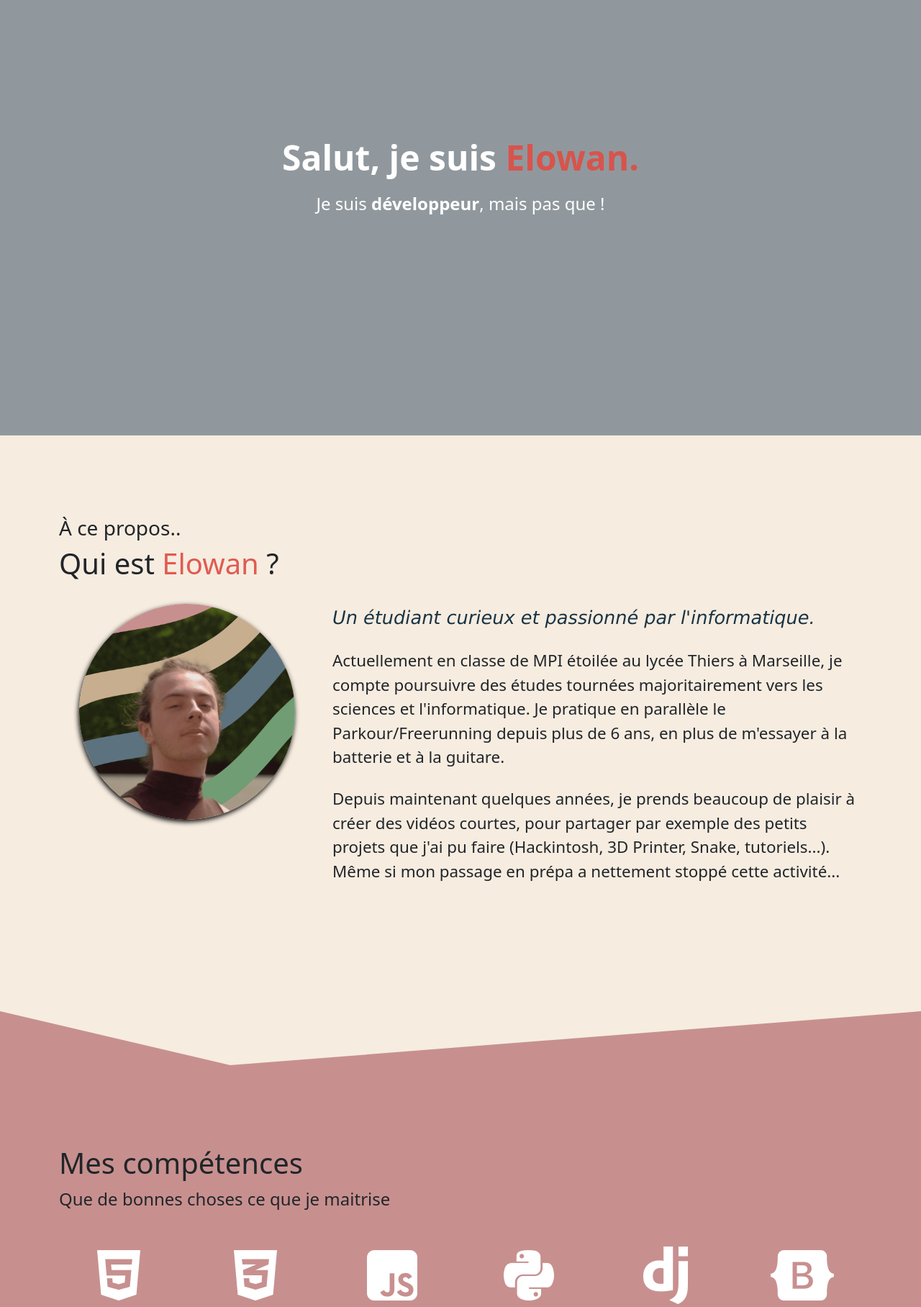
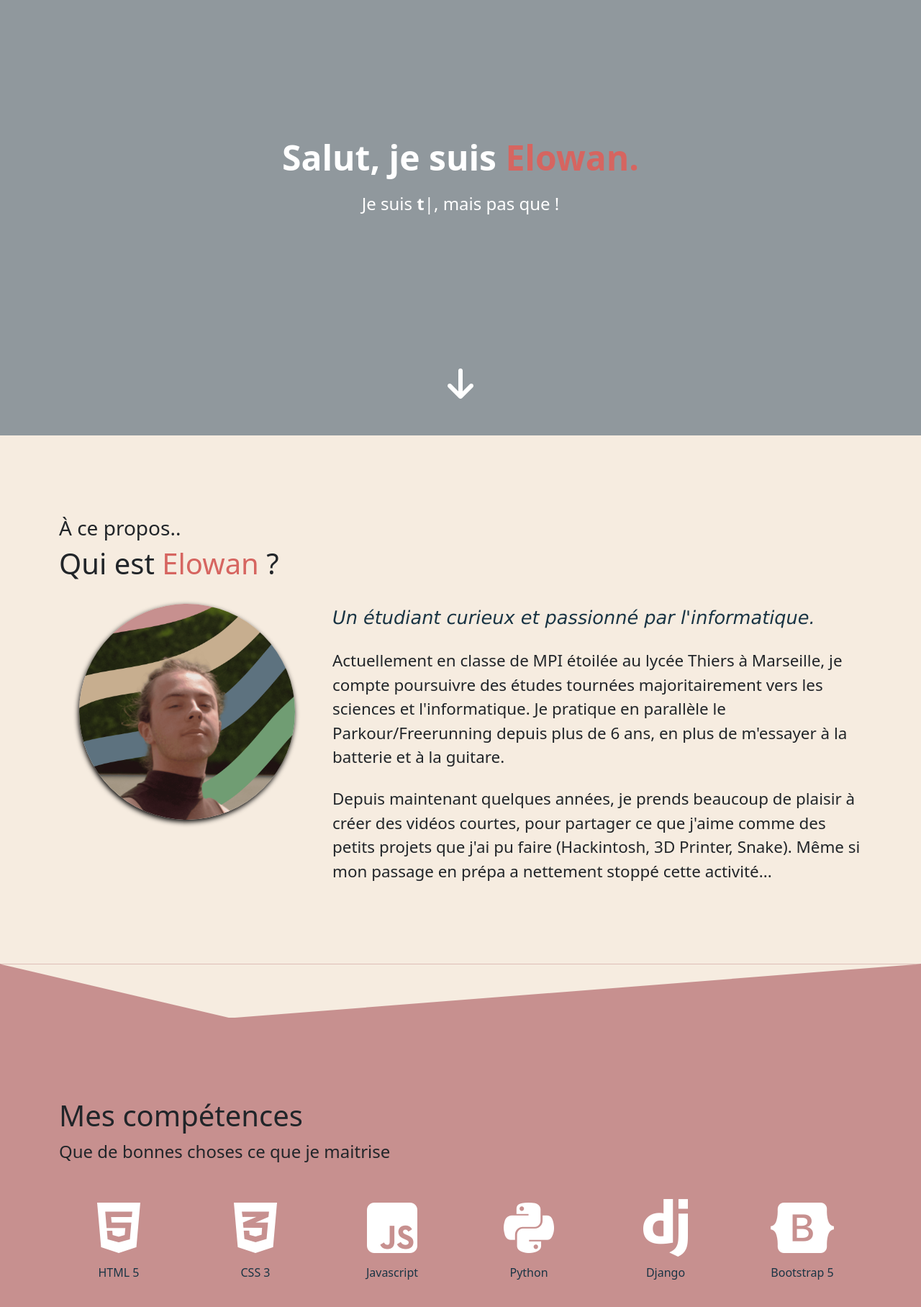
Before and after one commit to Elowarp/portfolio, a Django app: page / in a window 1280 px wide. Shown: the part 195-2011 px from the top of the page at 72% size. Run offline with Django 4.2, Linux system fonts and the light colour scheme; data that the repository does not hold is empty; some libraries are stand-ins or nearby versions.

Commit message:
Update colors and add scroll functionality

```diff
--- a/static/css/main.css
+++ b/static/css/main.css
@@ -33,7 +33,7 @@
 }
 
 .prenom {
-    color: #dd4d45ea;
+    color: #d66560;
 }
 
 header {
@@ -82,13 +82,13 @@
 }
 
 section {
-    min-height: 100vh;
     padding-top: 4rem;
     background-color: #F6ECE0;
 }
 
 #presentation {
-    background-color: #90989D;
+    min-height: 100vh;
+    background-color: #90989d;
 }
 
 #aboutme {
--- a/templates/index.html
+++ b/templates/index.html
@@ -1,6 +1,10 @@
 {% extends "base.html" %}
 
 {% load static %}
+
+{% block scripts_top %}
+<script src="https://unpkg.com/typed.js@2.1.0/dist/typed.umd.js"></script>
+{% endblock %}
 
 {% block content %}
 <section id="presentation" class="d-flex align-items-center text-white">
@@ -9,8 +13,13 @@
             <div class="col-12 text-center">
                 <h1 class="nom my-4">Salut, je suis <span class="prenom">Elowan.</span></h1>
                 <span class="fs-4 mt-4">
-                    Je suis <span class="job">développeur</span>, mais pas que !
+                    Je suis <span id="job" class="job">développeur</span>, mais pas que !
                 </span>
+            </div>
+        </div>
+        <div class="position-absolute bottom-0 start-50 translate-middle mb-2">
+            <div id="down-arrow" class="">
+                <i class="fa-solid fa-arrow-down fa-3x m-2"></i>
             </div>
         </div>
     </div>
@@ -38,7 +47,7 @@
                     depuis plus de 6 ans, en plus de m'essayer à la batterie et à la guitare.</p>
 
                 <p>Depuis maintenant quelques années, je prends beaucoup de plaisir à créer des vidéos
-                    courtes, pour partager par exemple des petits projets que j'ai pu faire (Hackintosh, 3D Printer, Snake, tutoriels...).
+                    courtes, pour partager ce que j'aime comme des petits projets que j'ai pu faire (Hackintosh, 3D Printer, Snake).
                     Même si mon passage en prépa a nettement stoppé cette activité...</p>
 
             </div>
@@ -181,7 +190,7 @@
         <div class="row mb-5">
             <h1>Pour rentrer en contact avec moi : </h1>
         </div>
-        <div class="row">
+        <div class="row mb-5">
             <div class="mx-lg-3 mt-3">
                 <div class="p-4 infotab">
                     <div>
@@ -202,3 +211,20 @@
     </div>
 </section>
 {% endblock %}
+
+{% block scripts_bottom %}
+<script>
+var typed = new Typed('#job', {
+    strings: ['développeur', 'étudiant', 'traceur'],
+    typeSpeed: 100,
+    backDelay: 4000,
+    backSpeed: 50,
+    loop: true,
+});
+var down_btn = document.getElementById("down-arrow");
+down_btn.addEventListener("click", () => {
+    window.scrollTo({ left: 0, top: window.scrollY + window.innerHeight, behavior: "smooth" });
+})
+</script>
+
+{% endblock %}
```
